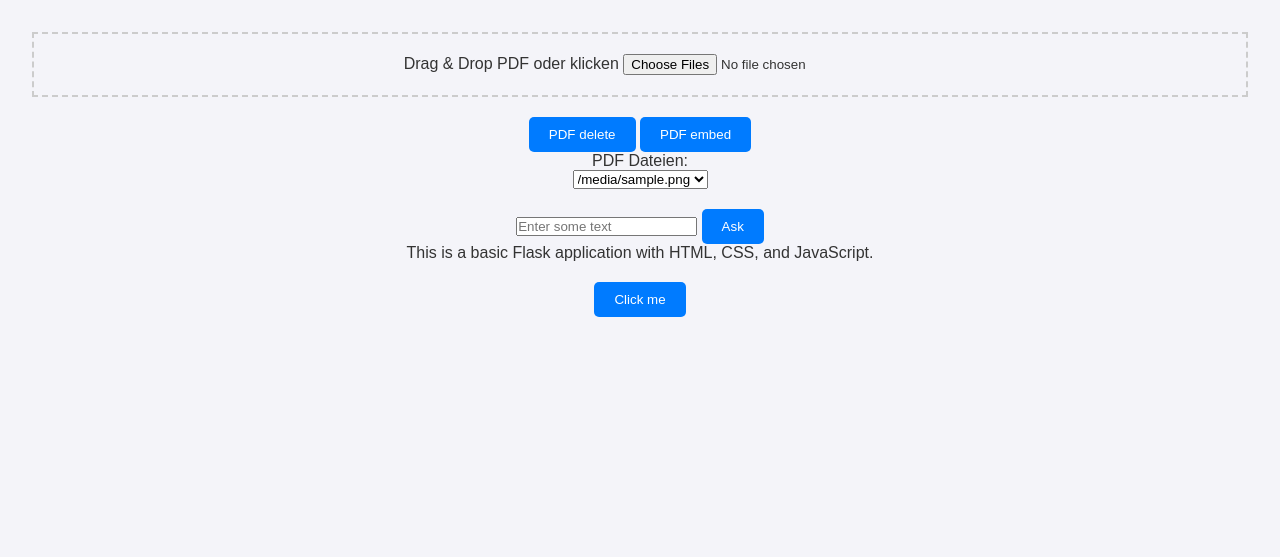
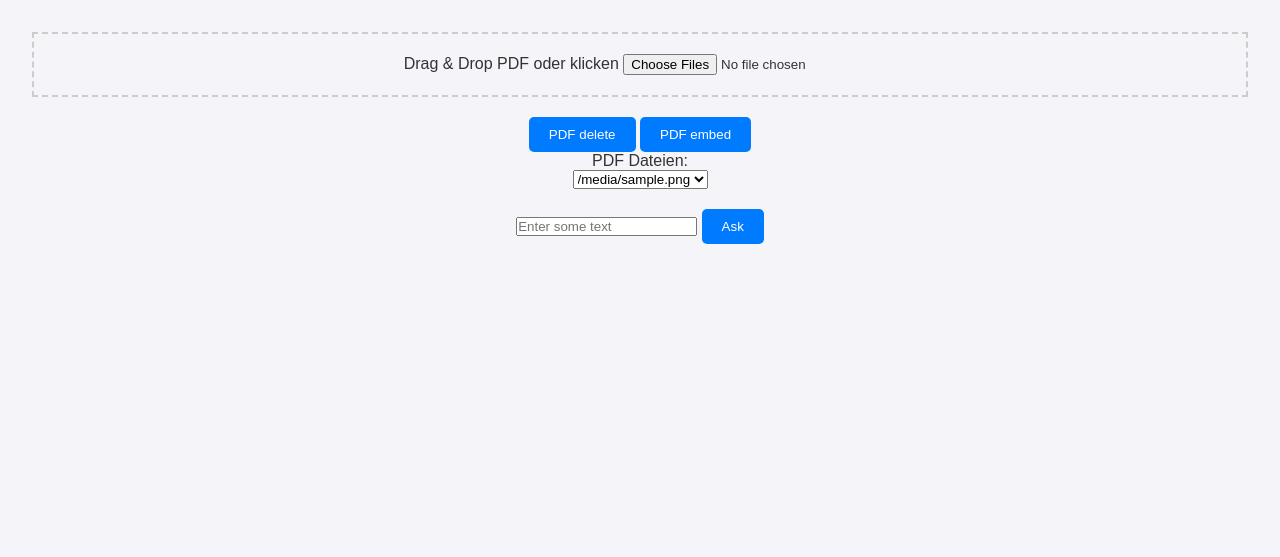
Before and after one commit to limlleonard/hackathon2024, a Flask app: template templates/index.html in a window 1280 px wide. Shown: the part 69-626 px from the top of the page. Run offline with Flask 3, Linux system fonts and the light colour scheme; the template is opened without the code that fills it: most values are stand-ins (such as "Sample title", 1, 10 or a date in 2020).

Commit message:
remove unnecessary

```diff
--- a/templates/index.html
+++ b/templates/index.html
@@ -37,8 +37,6 @@
             <button onclick="ask()">Ask</button>
             <p id="result"></p>
         </div>
-        <p>This is a basic Flask application with HTML, CSS, and JavaScript.</p>
-        <button onclick="showAlert()">Click me</button>
     </main>
 
     <footer>
```
Also changed, not shown: 3 other files.
